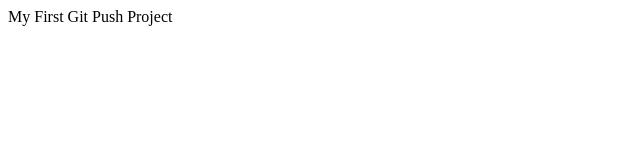
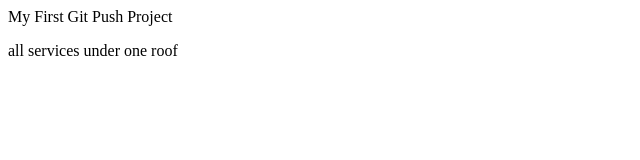
Before and after one commit to Adilansari-code/git-push-practice, a plain HTML site: page index.html in a window 1280 px wide. Shown: the whole page, without its empty margins (0-640 px from the left). Drawn offline with Linux system fonts and the light colour scheme.

Commit message:
Updated Homepage

```diff
--- a/index.html
+++ b/index.html
@@ -1 +1,3 @@
 My First Git Push Project
+
+<p>all services under one roof</p>
```
